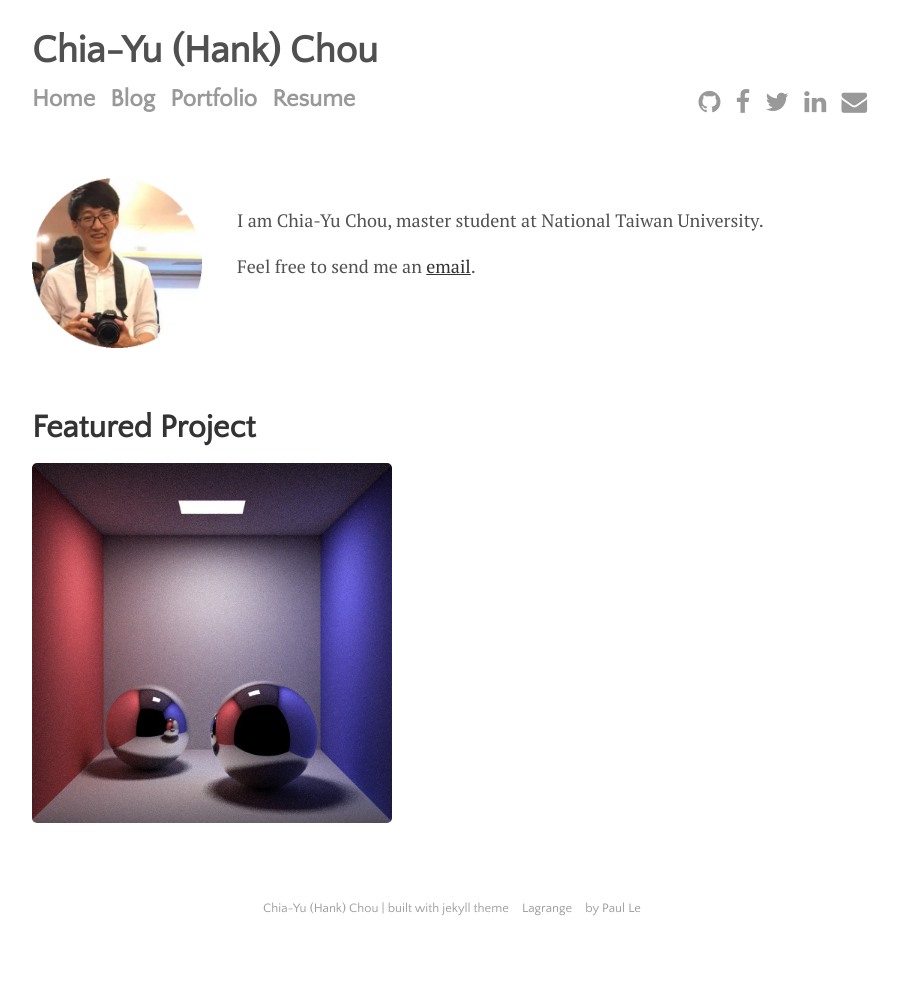
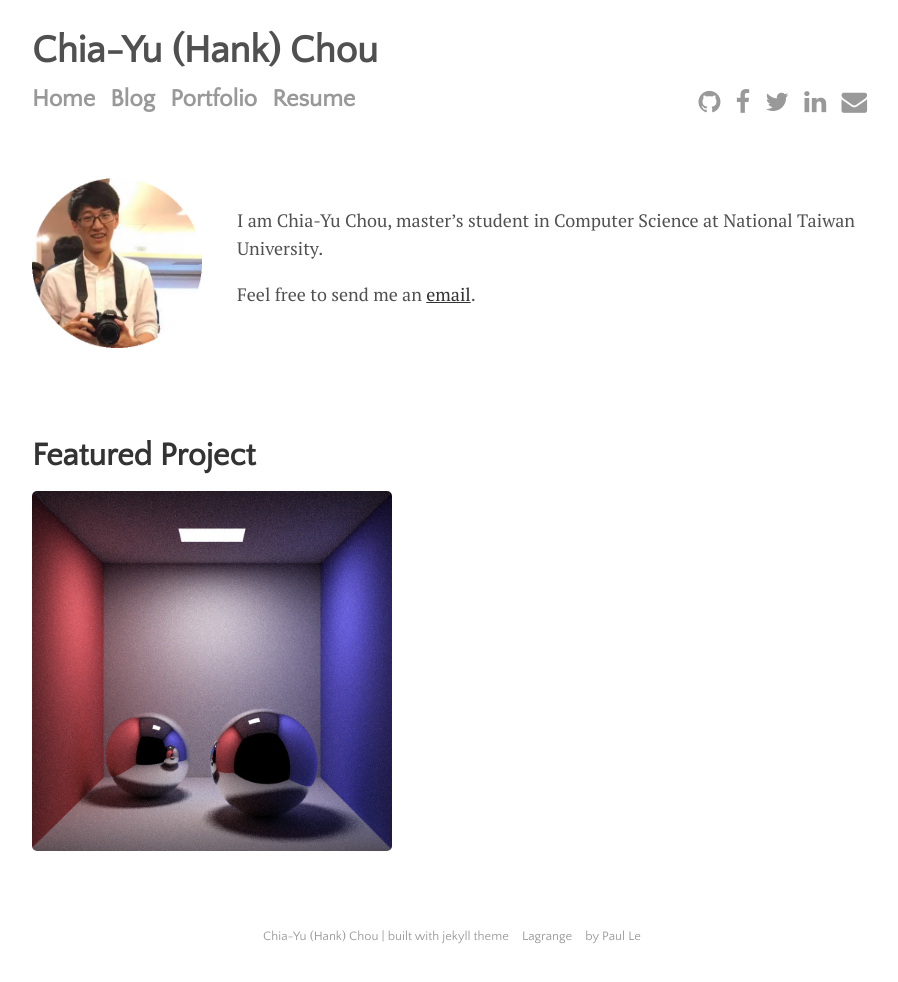
Before and after one commit to xh5a5n6k6/xh5a5n6k6.github.io, a Jekyll site: the page built from index.md, in a window 1280 px wide. Shown: the whole page, without its empty margins (188-1086 px from the left). Built offline with Jekyll 4.4.1, drawn with Linux system fonts in a browser that asks for light colours; before the commit the page ends 954 px from its top, so only the background shows below that.

Commit message:
Revise student title

```diff
--- a/index.md
+++ b/index.md
@@ -3,7 +3,7 @@ layout: default
 title: Home
 ---
 
-<img align="left" src="./assets/img/photo.png" width="170px"> <br/> &nbsp;&nbsp;&nbsp;&nbsp;&nbsp;&nbsp;&nbsp;&nbsp;I am Chia-Yu Chou, master student at National Taiwan University. <br/>
+<img align="left" src="./assets/img/photo.png" width="170px"> <br/> &nbsp;&nbsp;&nbsp;&nbsp;&nbsp;&nbsp;&nbsp;&nbsp;I am Chia-Yu Chou, master's student in Computer Science at National Taiwan &nbsp;&nbsp;&nbsp;&nbsp;&nbsp;&nbsp;&nbsp;&nbsp;University. <br/>
 
 &nbsp;&nbsp;&nbsp;&nbsp;&nbsp;&nbsp;&nbsp;&nbsp;Feel free to send me an <a href="mailto:xh5a5n6k6@gmail.com">email</a>.<br/><br/><br/><br/><br/>
 
```
